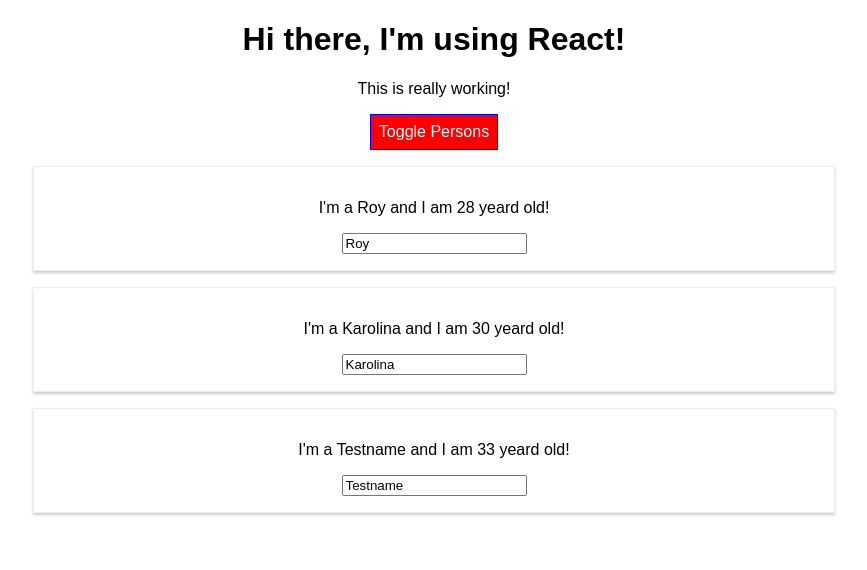
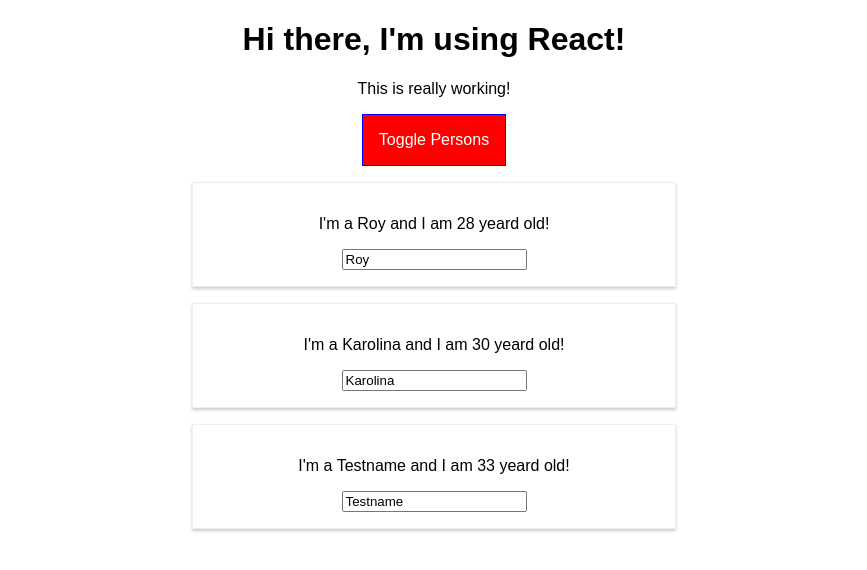
Before and after one commit to royriver23/playing-react, a React app: page / in a window 1280 px wide. Both pictures are taken after a click on the button "Toggle Persons". Shown: the top 570 px of the page, without its empty margins (206-1073 px from the left). Built offline with nearby package versions, Linux system fonts and the light colour scheme.

Commit message:
Cleaning up styles

```diff
--- a/src/App.css
+++ b/src/App.css
@@ -9,3 +9,26 @@
 .bold {
   font-weight: bold;
 }
+
+.App button {
+  border: 1px solid blue;
+  padding: 16px;
+  background-color: green;
+  font: inherit;
+  color: white;
+  cursor: pointer;
+}
+
+.App button:hover {
+  background-color: lightgreen;
+  color: black;
+}
+
+.App button.Red {
+  background-color: red;
+}
+
+.App button.Red:hover {
+  background-color: salmon;
+  color: black;
+}
--- a/src/App.js
+++ b/src/App.js
@@ -45,17 +45,8 @@
   }
 
   render() {
-
-    const style = {
-      backgroundColor: 'green',
-      color: 'white',
-      font: 'inherit',
-      border: '1px solid blue',
-      padding: '8px',
-      cursor: 'pointer'
-    };
-
     let persons = null;
+    let btnClass = '';
 
     if(this.state.showsPersons) {
       persons = (
@@ -70,7 +61,8 @@
           })}
         </div>
       );
-      style.backgroundColor = 'red';
+
+      btnClass = classes.Red;
     }
 
     const assignedClasses = [];
@@ -85,9 +77,7 @@
       <div className={classes.App}>
         <h1>Hi there, I'm using React!</h1>
         <p className={assignedClasses.join(' ')}>This is really working!</p>
-        <button
-          onClick={this.togglePersonsHandler}
-          style={style}>Toggle Persons</button>
+        <button onClick={this.togglePersonsHandler} className={btnClass} >Toggle Persons</button>
         {persons}
       </div>
     );
--- a/src/Person/Person.css
+++ b/src/Person/Person.css
@@ -6,3 +6,9 @@
   padding: 16px;
   text-align: center;
 }
+
+@media (min-width: 500px) {
+  .Person {
+    width: 450px;
+  }
+}
```
